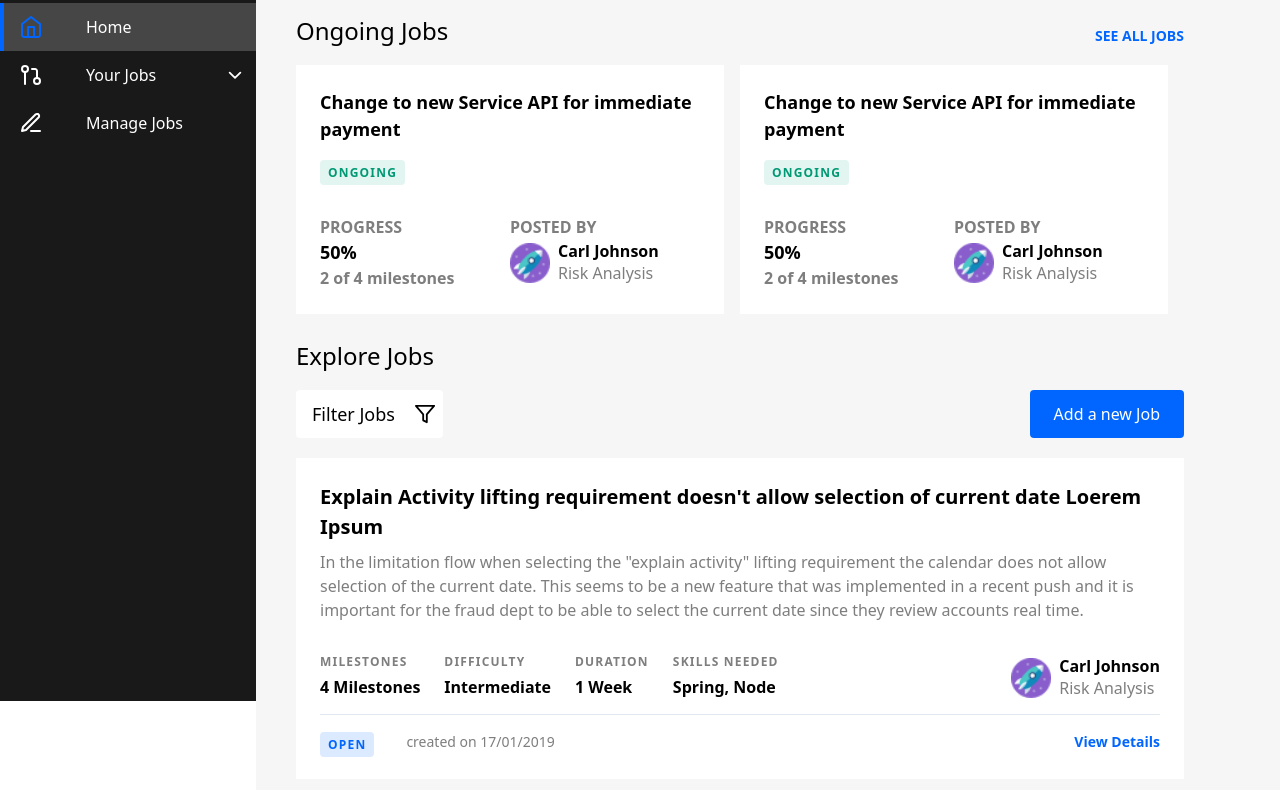
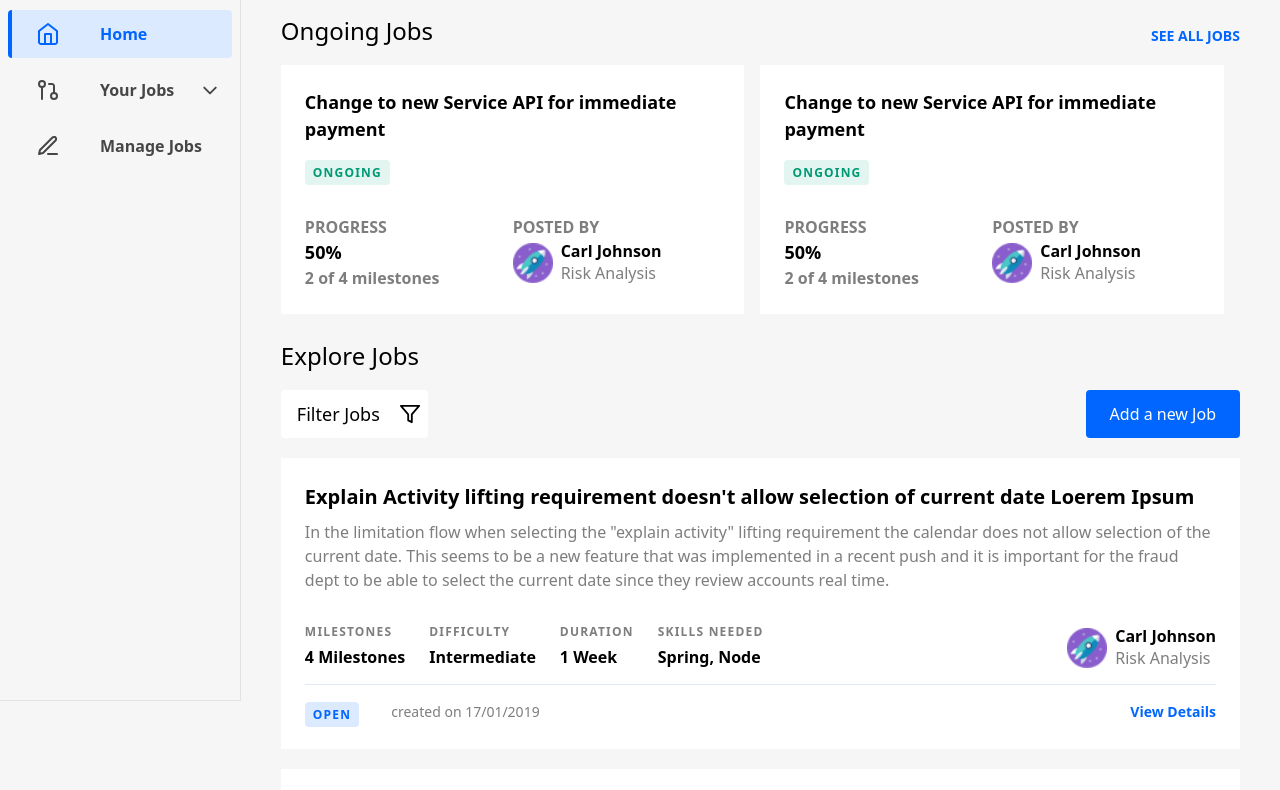
Before and after one commit to cassini-Inner/inner-souce-management, a React app: page / in a window 1280 px wide. Shown: the part 99-889 px from the top of the page. Built offline with nearby package versions, Linux system fonts and the light colour scheme.

Commit message:
update sidebar, refactor icon components, change homepage scaling

```diff
--- a/src/Components/Home/Content.js
+++ b/src/Components/Home/Content.js
@@ -4,10 +4,10 @@ import OngoingJobs from '../YourJobs/OngoingJobs';
 
 class Content extends Component {
     render() {
-        return(
-            <div className="h-auto ml-10 mt-4 mr-24">
+        return (
+            <div className="h-auto mt-4">
                 <OngoingJobs />
-                <JobList title="Explore Jobs"/>
+                <JobList title="Explore Jobs" />
             </div>
         );
     }
--- a/src/Components/Home/Home.js
+++ b/src/Components/Home/Home.js
@@ -6,9 +6,9 @@ import Content from "./Content";
 class Home extends Component {
     render() {
         return (
-            <div className="flex">
+            <div className="flex container mx-auto bg-nebula-grey-200">
                 <Sidebar />
-                <div className="w-4/5 bg-nebula-grey-200">
+                <div className="w-full md:w-4/5 mx-10">
                     <Navbar />
                     <Content />
                 </div>
--- a/src/Components/Icons.js
+++ b/src/Components/Icons.js
@@ -1,10 +1,10 @@
 import React from 'react';
 
-const iconClasses = "w-1/6 pl-3 h-10 pt-3 pb-1 stroke-current text-white";
+const iconClasses = "w-6 h-6 stroke-current";
 
 export const HomeIcon = (props) => {
     return (
-        <svg className={iconClasses + (props.currentPage == "home" ? " text-nebula-blue" : "")} fill="none" viewBox="0 0 24 24" xmlns="http://www.w3.org/2000/svg">
+        <svg className={iconClasses + " " + props.className} fill="none" viewBox="0 0 24 24" xmlns="http://www.w3.org/2000/svg">
             <g>
                 <path d="M3 9L12 2L21 9V20C21 20.5304 20.7893 21.0391 20.4142 21.4142C20.0391 21.7893 19.5304 22 19 22H5C4.46957 22 3.96086 21.7893 3.58579 21.4142C3.21071 21.0391 3 20.5304 3 20V9Z" strokeWidth="2" strokeLinecap="round" strokeLinejoin="round" />
                 <path d="M9 22V12H15V22" strokeWidth="2" strokeLinecap="round" strokeLinejoin="round" />
@@ -15,7 +15,7 @@ export const HomeIcon = (props) => {
 
 export const YourJobsIcon = (props) => {
     return (
-        <svg className={iconClasses + (props.currentPage == "yourJobs" ? " text-nebula-blue" : "")} fill="none" viewBox="0 0 24 24" xmlns="http://www.w3.org/2000/svg">
+        <svg className={iconClasses + " " + props.className} fill="none" viewBox="0 0 24 24" xmlns="http://www.w3.org/2000/svg">
             <g>
                 <path d="M18 21C19.6569 21 21 19.6569 21 18C21 16.3431 19.6569 15 18 15C16.3431 15 15 16.3431 15 18C15 19.6569 16.3431 21 18 21Z" strokeWidth="2" strokeLinecap="round" strokeLinejoin="round" />
                 <path d="M6 9C7.65685 9 9 7.65685 9 6C9 4.34315 7.65685 3 6 3C4.34315 3 3 4.34315 3 6C3 7.65685 4.34315 9 6 9Z" strokeWidth="2" strokeLinecap="round" strokeLinejoin="round" />
@@ -28,15 +28,15 @@ export const YourJobsIcon = (props) => {
 
 export const DropdownIcon = (props) => {
     return (
-        <svg className={"w-1/6 h-2 mt-5 stroke-current " + (props.currentPage == "yourJobs" ? " text-nebula-blue" : " text-white")} viewBox="0 0 14 9" fill="none" xmlns="http://www.w3.org/2000/svg">
-            <path d="M1 1.78525L7 7.78525L13 1.78525" strokeWidth="2" strokeLinecap="round" strokeLinejoin="round" />
+        <svg className={iconClasses + " " + props.className} viewBox="0 0 24 25" fill="none" xmlns="http://www.w3.org/2000/svg">
+            <path d="M6 10L12 16L18 10" strokeWidth="2" strokeLinecap="round" strokeLinejoin="round" />
         </svg>
     )
 }
 
 export const ManageJobsIcon = (props) => {
     return (
-        <svg className={iconClasses + (props.currentPage == "manageJobs" ? " text-nebula-blue " : "")} fill="none" viewBox="0 0 24 24" xmlns="http://www.w3.org/2000/svg">
+        <svg className={iconClasses + " " + props.className} fill="none" viewBox="0 0 24 24" xmlns="http://www.w3.org/2000/svg">
             <g>
                 <path d="M12 20H21" strokeWidth="2" strokeLinecap="round" strokeLinejoin="round" />
                 <path d="M16.5 3.5C16.8978 3.10217 17.4374 2.87868 18 2.87868C18.2786 2.87868 18.5544 2.93355 18.8118 3.04015C19.0692 3.14676 19.303 3.30301 19.5 3.5C19.697 3.69698 19.8532 3.93083 19.9598 4.1882C20.0665 4.44557 20.1213 4.72142 20.1213 5C20.1213 5.27857 20.0665 5.55442 19.9598 5.81179C19.8532 6.06916 19.697 6.30301 19.5 6.5L7 19L3 20L4 16L16.5 3.5Z" strokeWidth="2" strokeLinecap="round" strokeLinejoin="round" />
--- a/src/Components/Navbar.js
+++ b/src/Components/Navbar.js
@@ -5,7 +5,7 @@ class Navbar extends Component {
 
     render() {
         return (
-            <div className="h-24 bg-nebula-grey-200 items-center flex ml-10 ">
+            <div className="h-24 bg-nebula-grey-200 items-center flex">
                 <div className="flex-1 flex items-center h-12">
                     <div className="flex-1 flex items-center bg-nebula-grey-400 h-12 rounded mr-4">
                         <SearchIcon className="h-4 w-4 stroke-current text-nebula-grey-500 mx-5" />
@@ -20,7 +20,7 @@ class Navbar extends Component {
 
                     {/* Svg for notifications */}
 
-                    <div class="flex-0 bg-nebula-grey-400 mr-4 rounded-full h-12 w-12 flex items-center">
+                    <div className="flex-0 bg-nebula-grey-400 mr-4 rounded-full h-12 w-12 flex items-center">
                         <svg className="h-6 w-6 flex-1" viewBox="0 0 24 24" fill="none" xmlns="http://www.w3.org/2000/svg">
                             <path d="M18 8C18 6.4087 17.3679 4.88258 16.2426 3.75736C15.1174 2.63214 13.5913 2 12 2C10.4087 2 8.88258 2.63214 7.75736 3.75736C6.63214 4.88258 6 6.4087 6 8C6 15 3 17 3 17H21C21 17 18 15 18 8Z" stroke="black" strokeWidth="2" strokeLinecap="round" strokeLinejoin="round" />
                             <path d="M13.73 21C13.5542 21.3031 13.3019 21.5547 12.9982 21.7295C12.6946 21.9044 12.3504 21.9965 12 21.9965C11.6496 21.9965 11.3054 21.9044 11.0018 21.7295C10.6982 21.5547 10.4458 21.3031 10.27 21" stroke="black" strokeWidth="2" strokeLinecap="round" strokeLinejoin="round" />
--- a/src/Components/Sidebar.js
+++ b/src/Components/Sidebar.js
@@ -10,12 +10,13 @@ class Sidebar extends Component {
         hover: false,
     }
 
-    iconClasses = "w-1/6 pl-3 h-10 pt-3 pb-1 stroke-current text-white";
-    selectionClasses = "bg-nebula-grey-700 border-l-4 border-nebula-blue";
+    iconClasses = "w-1/6 pl-3 h-10 pt-3 pb-1 stroke-current text-black";
+    selectedClasses = " font-semibold  text-nebula-blue  bg-nebula-blue-light border-l-4 border-nebula-blue  hover:border-nebula-blue";
+    unselectedClasses = " font-semibold  text-nebula-grey-700  hover:bg-nebula-grey-400 hover:border-nebula-grey-400 border-l-4 border-nebula-grey-200 ";
 
     selectRouteHandler = (e) => {
         let currentPage = e.currentTarget.dataset.id;
-        if(currentPage=="yourJobs") {
+        if (currentPage == "yourJobs") {
             this.setState({
                 currentPage: currentPage,
                 yourJobsToggle: !this.state.yourJobsToggle
@@ -32,29 +33,47 @@ class Sidebar extends Component {
     render() {
 
         return (
-            <div className="w-1/5 h-screen sticky top-0 text-white bg-nebula-grey-800">
+            <div className="w-1/5 px-2 h-screen sticky top-0 text-black bg-nebula-grey-200 border border-r-1 border-l-0 border-nebula-grey-400">
                 <div className="w-full">
-                    <div className="text-xl pt-12 pb-6 pl-3">
+                    <div className="text-2xl pt-12 pb-6 pl-3 font-bold">
                         Nebula
                     </div>
                 </div>
-                <div data-id="home" className={"flex " + (this.state.currentPage == "home"? this.selectionClasses : "hover:bg-nebula-grey-700 hover:border-nebula-grey-700 border-l-4 border-nebula-grey-800")} onClick={this.selectRouteHandler.bind(this)}>
-                    <Icons.HomeIcon currentPage={this.state.currentPage}/>
-                    <div className="w-5/6 h-12 pt-3 pl-10">Home</div>
+                <div data-id="home" className={"flex rounded mb-2 items-center h-12" + (this.state.currentPage == "home" ? this.selectedClasses : this.unselectedClasses)} onClick={this.selectRouteHandler.bind(this)}>
+                    <Icons.HomeIcon currentPage={this.state.currentPage} className="ml-6" />
+                    <div className="ml-10">Home</div>
                 </div>
-                <div data-id="yourJobs" className={"flex " + (this.state.currentPage == "yourJobs"? this.selectionClasses : "hover:bg-nebula-grey-700 hover:border-nebula-grey-700 border-l-4 border-nebula-grey-800")} onClick={this.selectRouteHandler.bind(this)}>
-                    <Icons.YourJobsIcon currentPage={this.state.currentPage} />
-                    <div className="w-4/6 h-12 pt-3 pl-10">Your Jobs</div>
-                    <Icons.DropdownIcon currentPage={this.state.currentPage} />
+                <div data-id="yourJobs" className={"flex rounded mb-2 items-center h-12" + (this.state.currentPage == "yourJobs" ? this.selectedClasses : this.unselectedClasses)} onClick={this.selectRouteHandler.bind(this)}>
+                    <Icons.YourJobsIcon currentPage={this.state.currentPage} className="ml-6" />
+                    <div className="ml-10">Your Jobs</div>
+                    <Icons.DropdownIcon currentPage={this.state.currentPage} className="ml-6" />
                 </div>
-                <div id="yourJobsList" className={(this.state.yourJobsToggle?"block":"hidden")}>
-                    <div data-id="ongoingJobs" className={"w-full h-12 pt-3 pl-24 "+ (this.state.currentPage == "ongoingJobs"? this.selectionClasses : "hover:bg-nebula-grey-700 hover:border-nebula-grey-700 border-l-4 border-nebula-grey-800")} onClick={this.selectRouteHandler.bind(this)}>Ongoing</div>
-                    <div data-id="applications" className={"w-full h-12 pt-3 pl-24 "+ (this.state.currentPage == "applications"? this.selectionClasses : "hover:bg-nebula-grey-700 hover:border-nebula-grey-700 border-l-4 border-nebula-grey-800")} onClick={this.selectRouteHandler.bind(this)}>Applications</div>
-                    <div data-id="completed" className={"w-full h-12 pt-3 pl-24 "+ (this.state.currentPage == "completed"? this.selectionClasses : "hover:bg-nebula-grey-700 hover:border-nebula-grey-700 border-l-4 border-nebula-grey-800")} onClick={this.selectRouteHandler.bind(this)}>Completed</div>
+                <div id="yourJobsList" className={(this.state.yourJobsToggle ? "block" : "hidden")}>
+                    <div data-id="ongoingJobs" className={"w-full h-12 flex items-center mb-2" + (this.state.currentPage == "ongoingJobs" ? this.selectedClasses : this.unselectedClasses)} onClick={this.selectRouteHandler.bind(this)}>
+                        <div className="w-6 h-6 ml-6"></div>
+                        <p className="ml-10">
+                            Ongoing
+                        </p>
+                    </div>
+
+                    <div data-id="applications" className={"w-full h-12 flex items-center mb-2" + (this.state.currentPage == "applications" ? this.selectedClasses : this.unselectedClasses)} onClick={this.selectRouteHandler.bind(this)}>
+                        <div className="w-6 h-6 ml-6"></div>
+                        <p className="ml-10">
+                            Applications
+                        </p>
+                    </div>
+
+                    <div data-id="completed" className={"w-full h-12 flex items-center mb-2" + (this.state.currentPage == "completed" ? this.selectedClasses : this.unselectedClasses)} onClick={this.selectRouteHandler.bind(this)}>
+                        <div className="w-6 h-6 ml-6"></div>
+                        <p className="ml-10">
+                            Completed
+                        </p>
+                    </div>
+
                 </div>
-                <div data-id="manageJobs" className={"flex " + (this.state.currentPage == "manageJobs"? this.selectionClasses : "hover:bg-nebula-grey-700 hover:border-nebula-grey-700 border-l-4 border-nebula-grey-800")} onClick={this.selectRouteHandler.bind(this)}>
-                    <Icons.ManageJobsIcon currentPage={this.state.currentPage} />
-                    <div className="w-5/6 h-12 pt-3 pl-10">Manage Jobs</div>
+                <div data-id="manageJobs" className={"flex rounded mb-2 items-center h-12" + (this.state.currentPage == "manageJobs" ? this.selectedClasses : this.unselectedClasses)} onClick={this.selectRouteHandler.bind(this)}>
+                    <Icons.ManageJobsIcon currentPage={this.state.currentPage} className="ml-6" />
+                    <div className="ml-10">Manage Jobs</div>
                 </div>
             </div>
         );
--- a/src/index.html
+++ b/src/index.html
@@ -1,5 +1,6 @@
 <!DOCTYPE html>
 <html lang="en">
+
 <head>
     <meta charset="UTF-8">
     <meta name="viewport" content="width=device-width">
@@ -7,7 +8,9 @@
     <style>
     </style>
 </head>
+
 <body>
-    <div id="App" class="App"></div>
+    <div id="App" class="App bg-nebula-grey-200"></div>
 </body>
+
 </html>
```
